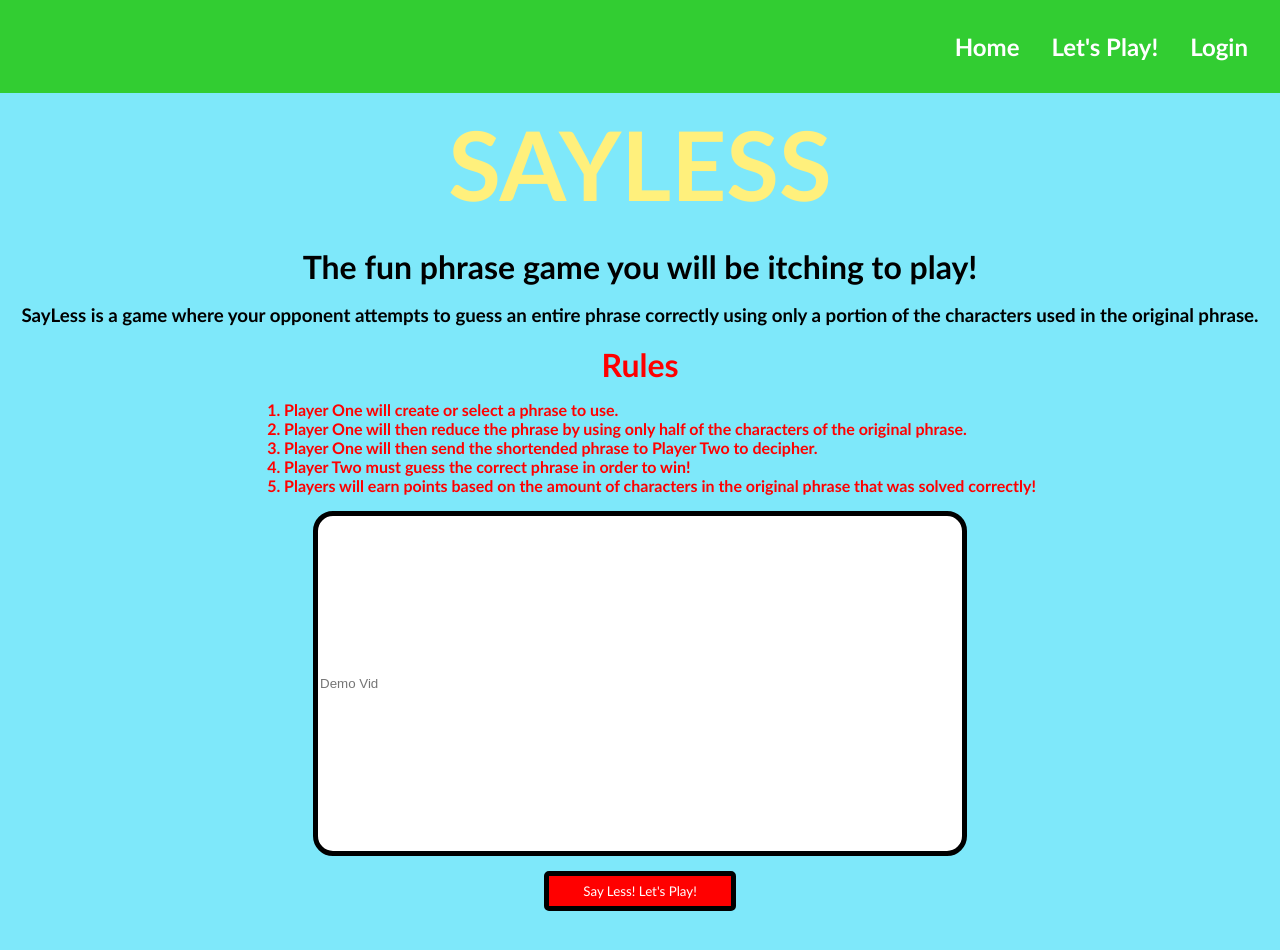
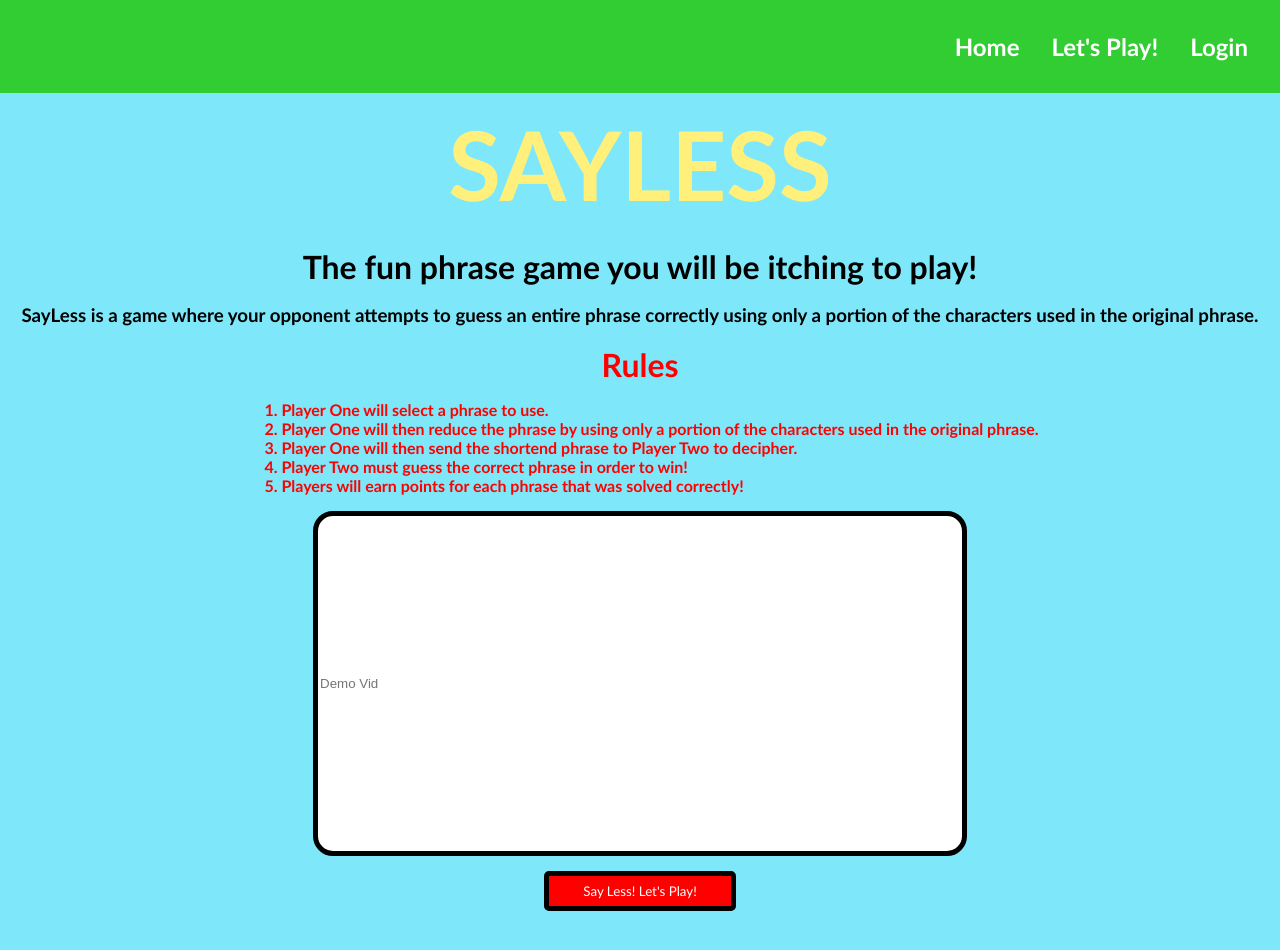
Before and after one commit to sudosurmrf/SayLess_TEST, a React (Vite) app: page / in a window 1280 px wide. Shown: the top 950 px of the page. Built offline with nearby package versions, Linux system fonts and the light colour scheme; no server answers.

Commit message:
updated rules based on current functions

```diff
--- a/src/Components/Intro.jsx
+++ b/src/Components/Intro.jsx
@@ -14,11 +14,11 @@ const Intro = () => {
         <h2 className="rules">Rules</h2>
           <h4>
            <ol>
-            <li>Player One will create or select a phrase to use.</li>
-            <li>Player One will then reduce the phrase by using only half of the characters of the original phrase.</li>
-            <li>Player One will then send the shortended phrase to Player Two to decipher.</li>
+            <li>Player One will select a phrase to use.</li>
+            <li>Player One will then reduce the phrase by using only a portion of the characters used in the original phrase.</li>
+            <li>Player One will then send the shortend phrase to Player Two to decipher.</li>
             <li>Player Two must guess the correct phrase in order to win!</li>
-            <li>Players will earn points based on the amount of characters in the original phrase that was solved correctly!</li>
+            <li>Players will earn points for each phrase that was solved correctly!</li>
            </ol>
           </h4>
           <input className="intro-demo" placeholder='Demo Vid'></input>
```
